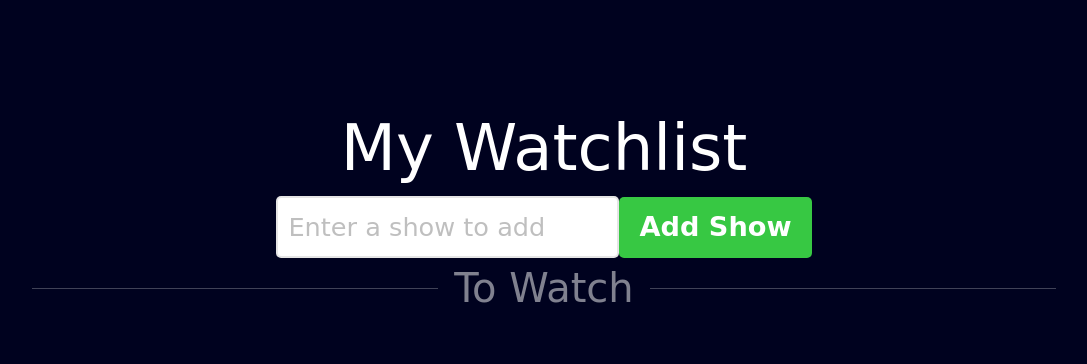
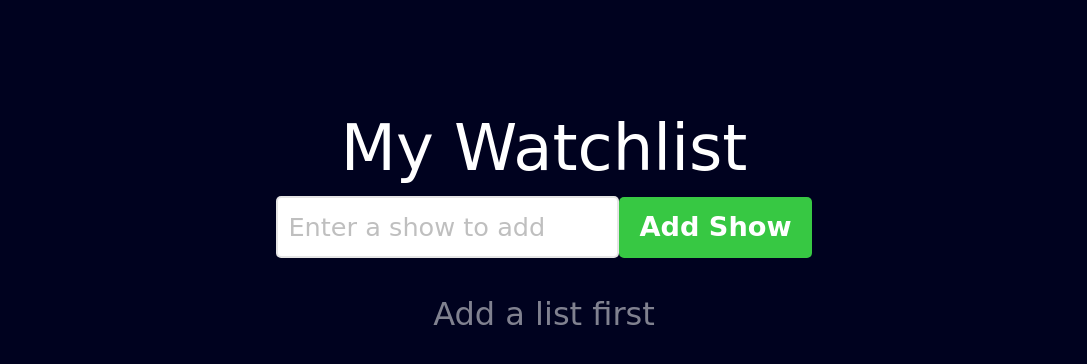
Before and after one commit to ZenDem77/React-Website, a React (Vite) app in the folder my-first-react/: page / in a window 1280 px wide. Shown: the top 364 px of the page, without its empty margins (96-1183 px from the left). Built offline with nearby package versions, Linux system fonts and the light colour scheme.

Commit message:
Added watchlist empty-state messages

```diff
--- a/my-first-react/src/Watchlist.jsx
+++ b/my-first-react/src/Watchlist.jsx
@@ -29,6 +29,7 @@ function Watchlist() {
         setShow((currentShows) => currentShows.filter((item) => item.id !== id));
     }
 
+    const toWatchShows = show.filter((item) => !item.watched);
     const watchedShows = show.filter((item) => item.watched);
 
     const renderShows = (shows) => (
@@ -100,8 +101,16 @@ function Watchlist() {
                 </button>
             </form>
 
-            <h2 className="flex items-center gap-4 text-[2.5rem] text-white opacity-50 before:ml-[10%] before:flex-1 before:border-t before:border-white/50 before:content-[''] after:mr-[10%] after:flex-1 after:border-t after:border-white/50 after:content-['']">To Watch</h2>
-            {renderShows(show.filter((item) => !item.watched))}
+            {toWatchShows.length > 0 ? (
+                <>
+                    <h2 className="flex items-center gap-4 text-[2.5rem] text-white opacity-50 before:ml-[10%] before:flex-1 before:border-t before:border-white/50 before:content-[''] after:mr-[10%] after:flex-1 after:border-t after:border-white/50 after:content-['']">To Watch</h2>
+                    {renderShows(toWatchShows)}
+                </>
+            ) : watchedShows.length > 0 ? (
+                <p className="my-8 text-[2rem] text-white opacity-50">Add a list</p>
+            ) : (
+                <p className="my-8 text-[2rem] text-white opacity-50">Add a list first</p>
+            )}
 
             {watchedShows.length > 0 && (
                 <>
```
